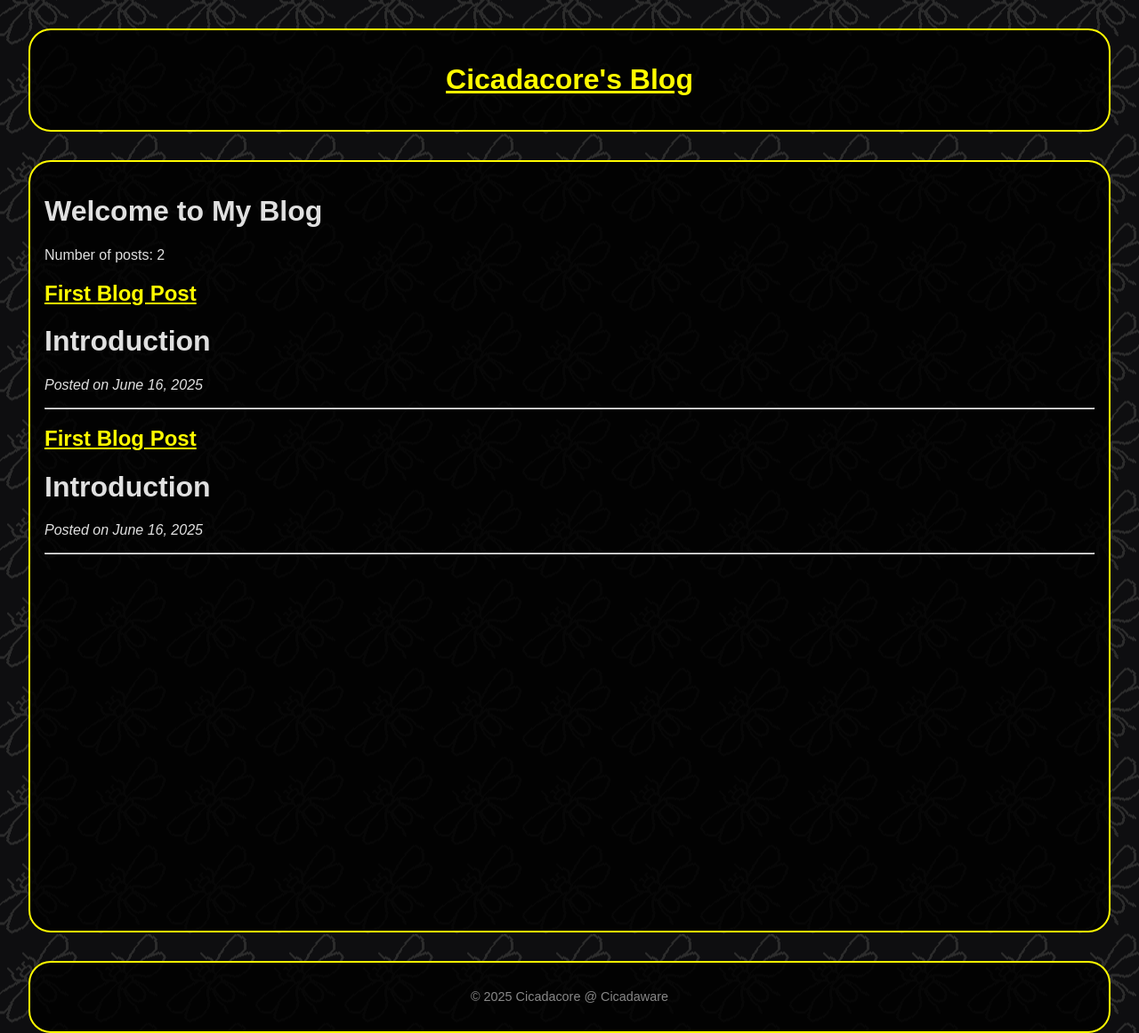
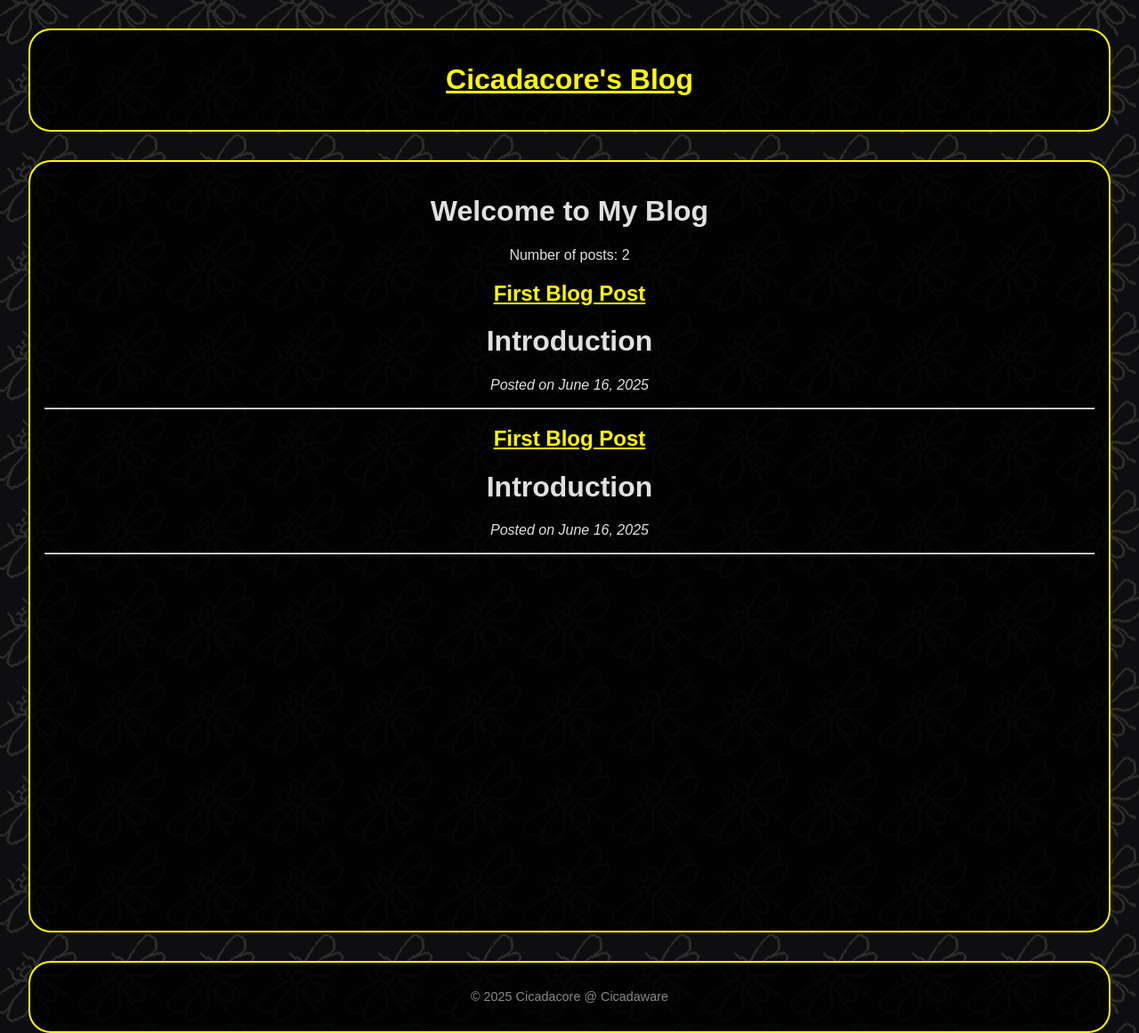
Before and after one commit to Cicadaware/cicadaware.github.io, a Jekyll site: the page built from index.md, in a window 1280 px wide. Shown: the whole page at 89% size. Built offline with Jekyll 4.4.1, drawn with Linux system fonts in a browser that asks for light colours.

Commit message:
center page container

```diff
--- a/assets/css/style.css
+++ b/assets/css/style.css
@@ -41,9 +41,11 @@ footer {
 }
 
 .page-container {
+
   display: flex;
-  flex-direction: column;
+  flex-direction: row;
   min-height: 100vh;
+  text-align: center;
 }
 
 .content {
```
